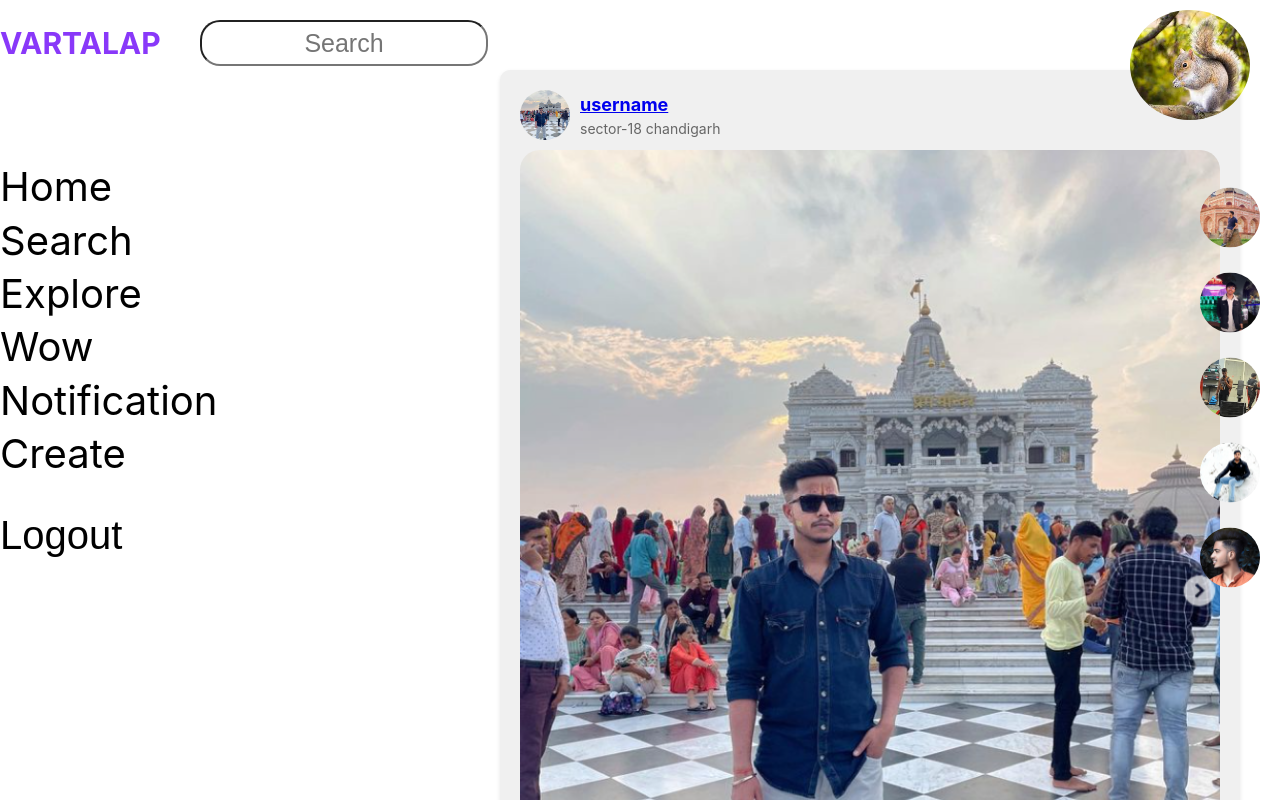
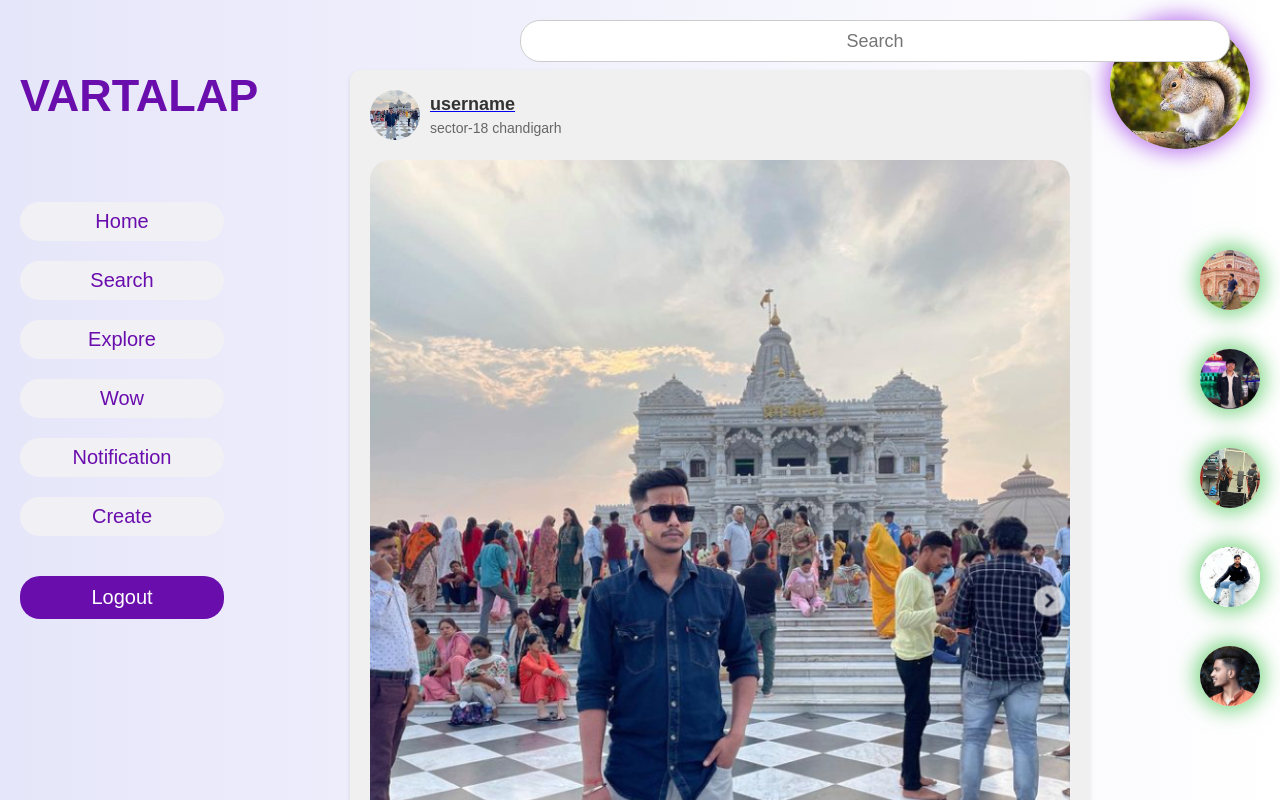
Before and after one commit to PROTOX11/VARTALAP, a React (Create React App) app: page /logged in a window 1280 px wide. Shown: the top 800 px of the page. Built offline with nearby package versions, Linux system fonts and the light colour scheme; sample sign-in values are in the browser's storage.

Commit message:
vartalap v3.3
added some features.

enahnced logged page

```diff
--- a/src/components/content/leftcontent.css
+++ b/src/components/content/leftcontent.css
@@ -1,36 +1,67 @@
-.menu {
+body {
+    font-family: Arial, sans-serif;
+    margin: 0;
+    padding: 0;
+    height: 100%;
+    background: linear-gradient(to right, #e6e6fa, #ffffff); /* Gradient from light violet to white */
+}
+
+html {
+    height: 100%;
+}
+
+.left-content-logged {
+    height: 100vh; /* Full viewport height */
+    width: 340px; /* Increased width to accommodate the extra width of search bar */
     position: fixed;
-    display: grid;
-    height: 400px;
-    font-size: 40px;
-    justify-items: start;
-    align-content: space-around;
-    top: 160px;
-
-}
-.searchbar {
-    position: fixed;
-    top: 20px;
-    width: 280px;
-    height: 40px;
-    border-radius: 20px;
-    text-align: center;
-    background-color: transparent;
-    font-size: 25px;
+    display: flex;
+    flex-direction: column;
+    align-items: left;
+    background: inherit; /* Inherit the background from the body */
 }
 
 h1 {
-    position: fixed;
-    top: 5px;
+    color: #6a0dad;
+    margin-bottom: 80px;
+    font-size: 45px;
+    margin-top: 0px;
+    margin-left: 20px;
 }
-.logo {
-    position: fixed;
+
+.menu {
+    display: grid;
+    width: 60%;
+    gap: 20px;
+    margin-left: 20px;
 }
+
 .but {
-    text-decoration: none;
+    font-size: 20px;
+    color: #6a0dad; /* Dark violet */
+    padding: 8px 10px;
+    border-radius: 20px;
+    background-color: #f0f0f5;
+    text-align: center;
+    cursor: pointer;
+    transition: background-color 0.3s, color 0.3s;
+}
+
+.but:hover {
+    background-color: #dcdcdc; /* Lighter shade */
 }
 
 .logout_but {
-    padding-top: 30px;
-    font-size: 40px;
+    font-size: 20px;
+    color: white;
+    background-color: #6a0dad; /* Dark violet */
+    border: none;
+    border-radius: 20px;
+    padding: 10px 20px;
+    cursor: pointer;
+    transition: background-color 0.3s;
+    margin-top: 20px;
 }
+
+.logout_but:hover {
+    background-color: #5a0bad; /* Slightly darker violet */
+}
--- a/src/components/content/leftcontent.js
+++ b/src/components/content/leftcontent.js
@@ -12,11 +12,7 @@ function Leftcontent() {
   };
     return (
         <div className="left-content-logged">
-
-        <div className="logo">
         <h1>VARTALAP</h1>
-        <input className="searchbar" placeholder="Search"></input>
-        </div>
         <nav className="menu">
             <div className="but">Home</div>
             <div className="but">Search</div>
--- a/src/components/footer/rightcontent.css
+++ b/src/components/footer/rightcontent.css
@@ -1,22 +1,124 @@
-.profilelogo {
+/* Global Styles */
+body {
+    background-color: #f5f5f5; /* Light background for contrast */
+    font-family: Arial, sans-serif;
+}
+
+/* Search Bar */
+.search-bar {
+    height: 40px;
+    width: 700px;
+    border-radius: 20px;
+    text-align: center;
+    background-color: #f0e6fa; /* Light violet background */
+    font-size: 18px;
+    border: 1px solid #ccc;
+    padding: 0 20px;
+    margin-top: 20px;
+    margin-left: 50%;
+    transform: translateX(-50%);
     position: fixed;
-    top: 10px;
+}
+
+/* Post Box */
+.post-box {
+    background-color: #fff;
+    border-radius: 10px;
+    box-shadow: 0 4px 8px rgba(0, 0, 0, 0.1);
+    margin: 100px auto;
+    padding: 20px;
+    width: 80%;
+    max-width: 700px;
+}
+
+/* User Info */
+.user-info {
+    display: flex;
+    align-items: center;
+    margin-bottom: 10px;
+}
+
+.profile-picture {
+    border-radius: 50%;
+    width: 50px;
+    height: 50px;
+    margin-right: 10px;
+}
+
+.user-name {
+    font-weight: bold;
+    color: #333;
+}
+
+.user-address {
+    color: #777;
+    font-size: 0.9em;
+}
+
+/* Interaction Buttons */
+.interaction-buttons {
+    display: flex;
+    gap: 10px;
+    margin-top: 10px;
+}
+
+.icon {
+    width: 24px;
+    height: 24px;
+    cursor: pointer;
+}
+
+.icon.like {
+    filter: hue-rotate(90deg); /* Green tint for the like button */
+}
+
+.icon.comment {
+    filter: hue-rotate(200deg); /* Blue tint for the comment button */
+}
+
+.icon.share {
+    filter: hue-rotate(50deg); /* Yellow tint for the share button */
+}
+
+.post-image {
+    width: 100%;
+    border-radius: 10px;
+    margin-top: 10px;
+}
+
+.comment-field {
+    width: 100%;
+    padding: 10px;
+    margin-top: 10px;
+    border: 1px solid #ccc;
+    border-radius: 5px;
+    box-sizing: border-box;
+}
+
+/* Rightmat */
+.profile-logo {
+    position: fixed;
+    top: 20px;
     right: 30px;
-    border-radius: 100%;
-    justify-items: end;
-    width: 120px;
+    border-radius: 50%;
+    width: 140px;
     height: auto;
+    box-shadow: 0 0 20px 5px rgba(133, 5, 225, 0.5);
+    /* border: 3px solid #8400ff;
+    background-color: #f0e6fa;  */
 }
-.activeusers {
+
+.active-users {
+    display: grid;
+    gap: 35px;
     position: fixed;
-    top: 50%;
+    top: 60%;
     right: 20px;
     transform: translateY(-50%);
 }
-.activeuser {
-    position: relative;
-    border-radius: 100%;
+
+.active-user {
+    border-radius: 50%;
     width: 60px;
-    display: grid;
-    margin-bottom: 25px;
+    box-shadow: 0 0 20px 5px rgba(0, 177, 15, 0.5); /* Violet fade effect */
 }
--- a/src/components/footer/rightcontent.js
+++ b/src/components/footer/rightcontent.js
@@ -11,26 +11,27 @@ function rightcontent() {
     return (
         <div className="rightmat">
         <div>
-            <img src={squirrel} className="profilelogo"></img>
+            <img src={squirrel} className="profile-logo" alt="Profile Logo" />
         </div>
-        <div className="activeusers">
+        <div className="active-users">
             <Link to="/Profile">
-        <img src={activeuser1} className="activeuser"></img>
+                <img src={activeuser1} className="active-user" alt="Active User 1" />
             </Link>
             <Link to="/Profile">
-        <img src={activeuser2} className="activeuser"></img>
+                <img src={activeuser2} className="active-user" alt="Active User 2" />
             </Link>
             <Link to="/Profile">
-        <img src={activeuser3} className="activeuser"></img>
+                <img src={activeuser3} className="active-user" alt="Active User 3" />
             </Link>
             <Link to="/Profile">
-        <img src={activeuser4} className="activeuser"></img>
+                <img src={activeuser4} className="active-user" alt="Active User 4" />
             </Link>
             <Link to="/Profile">
-        <img src={activeuser5} className="activeuser"></img>
+                <img src={activeuser5} className="active-user" alt="Active User 5" />
             </Link>
         </div>
     </div>
+
     )
 }
 
--- a/src/components/profilecontent/leftcontent/Left.js
+++ b/src/components/profilecontent/leftcontent/Left.js
@@ -1,27 +1,29 @@
 import React from "react";
 import "./left.css";
 import profile from "../../../assets/profile/roushan.jpg"
+import backprofile from "../../../assets/post/user4/user4post2.png"
 import home from "../../../assets/icon/home.png"
 import { Link } from "react-router-dom";
 
 function Left() {
     return (
     <>
-    <div>
-        <div className="profile-picture">
-            <img src={profile} className="profilepic"></img>
-            <div className="usernamepr">Roushan kumar</div>
-
+    <div className="profile-picture">
+            <div className="usernamepr">Username</div>
         <div className="button">
             <button className="add">Add Friend</button>
             <button className="block">Block</button>
             <button className="message">Message</button>
         </div>
     </div>
+    <div class="container">
+        <img src={backprofile} alt="Background Profile" class="backprofile"></img>
+        <img src={profile} alt="Circular Profile" class="circle_profile"></img>
     </div>
-    <Link to="/Logged">
+
+    {/* <Link to="/Logged">
         <img src={home} className="home-button"></img>
-    </Link>
+    </Link> */}
     </>
     )
 
--- a/src/components/profilecontent/leftcontent/left.css
+++ b/src/components/profilecontent/leftcontent/left.css
@@ -14,20 +14,20 @@
     font-size: 60px;
     color: grey;
     position: absolute;
-    padding-left: 300px;
+    padding-left: 50px;
     position: fixed;
 }
 .button {
-    display: grid;
-    padding-left: 160px;
+    display: flex;
+    padding-left: 50px;
     padding-top: 80px;
 }
 .add, .block, .message {
     margin-top: 15px;
-    width: 200px;
+    width: 100px;
     height: 40px;
     border-radius: 20px;
-    font-size: 15px;
+    font-size: 20px;
 }
 
 .home-button {
@@ -36,3 +36,29 @@
     padding-left: 10px;
     padding-top: 100px;
 }
+
+.container {
+    position: relative;
+    display: inline-block; /* Allows the container to shrink-wrap its content */
+}
+.backprofile-wrapper {
+    position: relative;
+    width: 30%;
+    padding-top: 16.6667%; /* (9/16)*100 to maintain 16:9 aspect ratio */
+    overflow: hidden; /* Ensures content outside the box is not visible */
+}
+
+.backprofile {
+    margin-top: 120px;
+    width: 50%;
+    display: block; /* Makes sure the image behaves like a block element */
+}
+
+.circle_profile {
+    position: absolute;
+    top: 200px;
+    left: 100px;
+    width: 20%;
+    border-radius: 50%;
+    z-index: 1; /* Ensures the circular profile is above the background profile */
+}
--- a/src/components/scrollcontent/scroll.css
+++ b/src/components/scrollcontent/scroll.css
@@ -14,8 +14,21 @@
     margin-top: 70px;
     justify-content: start;
     align-items: start;
-    margin-left: 500px;
+    margin-left: 350px;
 }
 .post-image {
     max-width: 100%;
 }
+.searchbar {
+    height: 40px;
+    width: 700px;
+    border-radius: 20px;
+    text-align: center;
+    background-color: #fff;
+    font-size: 18px;
+    border: 1px solid #ccc;
+    padding: 0 4px;
+    margin-top: -50px;
+    position: fixed;
+    margin-left: 320px;
+}
--- a/src/components/scrollcontent/srcoll.js
+++ b/src/components/scrollcontent/srcoll.js
@@ -12,6 +12,7 @@ import postimg from "../../assets/post/user4/user4post2.png"
 function scroll() {
     return (
         <>
+           <input className="searchbar" placeholder="Search"></input>
         <div class="post-box">
         <div class="user-info">
             <img src={profile} alt="Profile Picture"></img>
--- a/src/pages/page1/Home.js
+++ b/src/pages/page1/Home.js
@@ -26,7 +26,7 @@ function Home() {
 
   return (
     <div>
-      <h1 className="headline">VARTALAP</h1>
+      <h3 className="headline">VARTALAP</h3>
       <div className="logdet">Enter your login details</div>
       <div id="input">
         <form onSubmit={handleLogin}>
@@ -42,9 +42,11 @@ function Home() {
             placeholder="Password"
             value={formData.password}
             onChange={(e) => setFormData({ ...formData, password: e.target.value })}/>
+            <div className="log_but">
             <button type="submit" className="logposL">
               <img src={arrow} alt="Login_button" />
             </button>
+            </div>
         </form>
       </div>
       <div className="register-box">
--- a/src/pages/page1/home.css
+++ b/src/pages/page1/home.css
@@ -1,10 +1,12 @@
 .logdet {
-    padding-top: 200px;
+    padding-top: 170px;
     font-size: 45px;
-    padding-left: 600px;
+    padding-left: 300px;
     font-family: 'Courier New', Courier, monospace;
 }
-
+html {
+    height: 100%;
+}
 #input {
     padding-left: 700px;
 }
@@ -30,9 +32,10 @@
     font-size: 20px;
 }
 
-h1 {
+h3 {
     color: rgb(137, 56, 249);
-    font-size: 200px;
+    font-size: 40px;
+    padding-left: 20px;
 }
 
 .logposL {
@@ -40,7 +43,7 @@ h1 {
     padding-top: 60px;
   }
 
-  button {
+.log_but, button {
     background: none;
     border: none;
     outline: none;
--- a/src/pages/page2/Logged.js
+++ b/src/pages/page2/Logged.js
@@ -10,9 +10,6 @@ function Logged() {
         <Rightcontent />
         <Scroll />
         <Scroll />
-        <Scroll />
-        <Scroll />
-        <Scroll />
         </>
     )
 }
```
Also changed, not shown: src/pages/page4/register.css (line endings or trailing spaces). Lines whose indentation alone changed are shown as unchanged.
